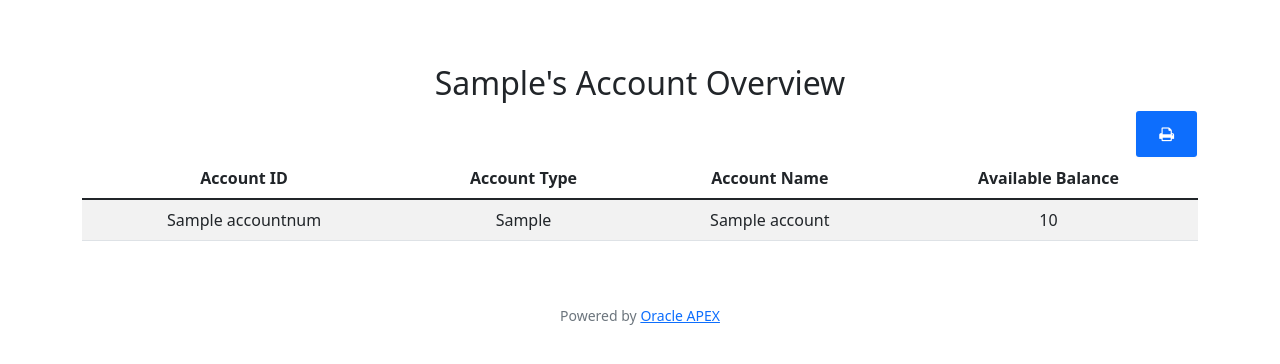
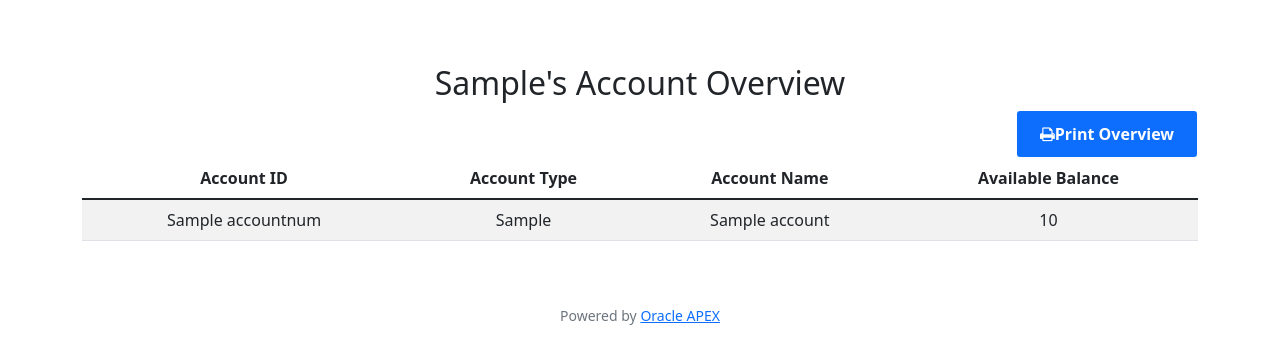
Before and after one commit to TeiturB/Fjordbank, a Flask app: template templates/index.html in a window 1280 px wide. Shown: the part 76-440 px from the top of the page. Run offline with Flask 2, Linux system fonts and the light colour scheme; the template is opened without the code that fills it: most values are stand-ins (such as "Sample title", 1, 10 or a date in 2020); some libraries are stand-ins or nearby versions.

Commit message:
added text

```diff
--- a/templates/index.html
+++ b/templates/index.html
@@ -12,7 +12,7 @@
     <div class="container mt-3">
 
         <h2>{{first_name}}'s Account Overview</h2>
-        <button class="printbutton" onclick="printTable()"><i class="fa fa-print"></i></button>
+        <button class="printbutton" onclick="printTable()"><i class="fa fa-print"></i> Print Overview</button>
         <table id="print-table" class="table table-striped">
             <thead>
                 <tr>
```
Also changed, not shown: 1 other file.
